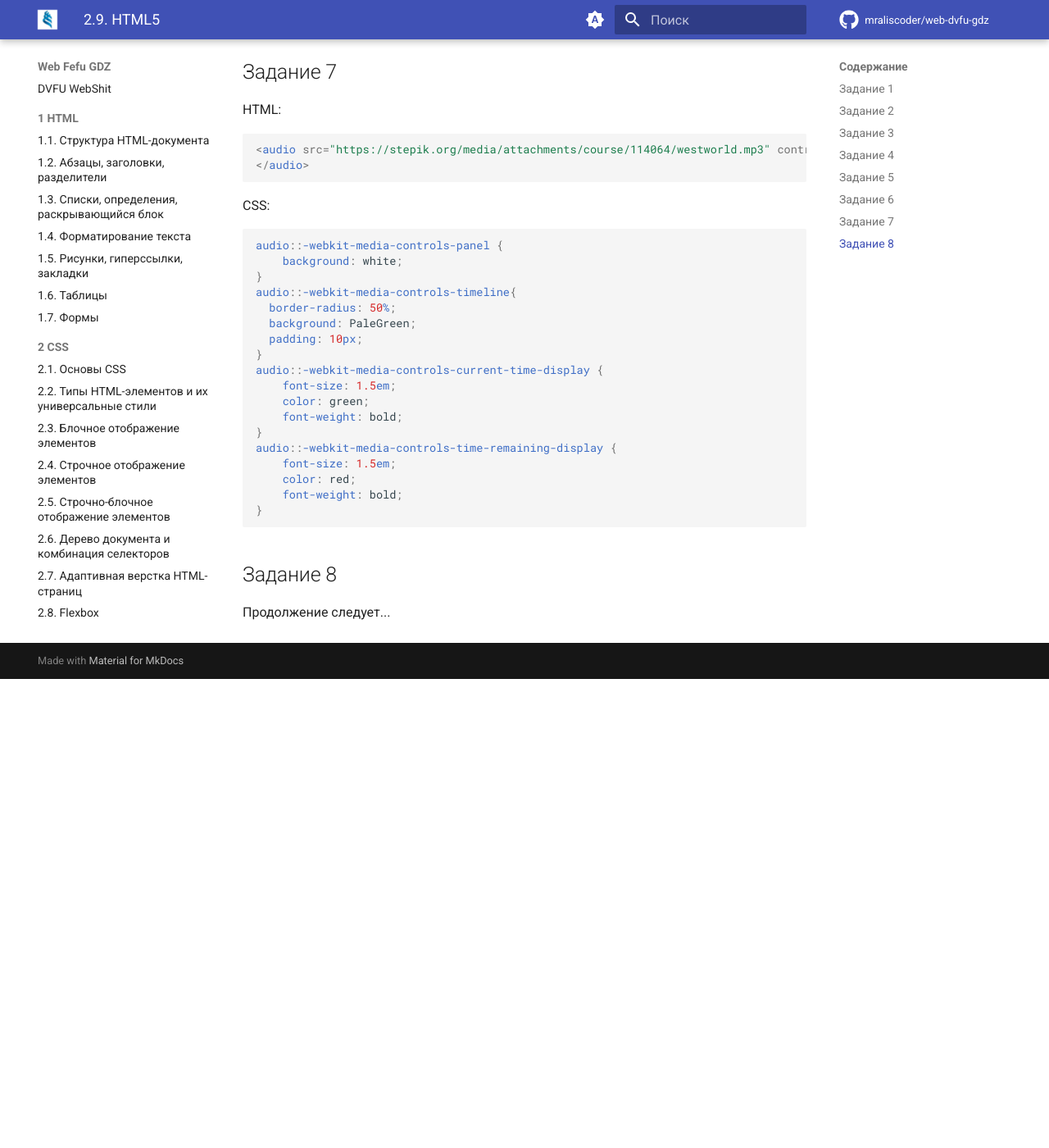
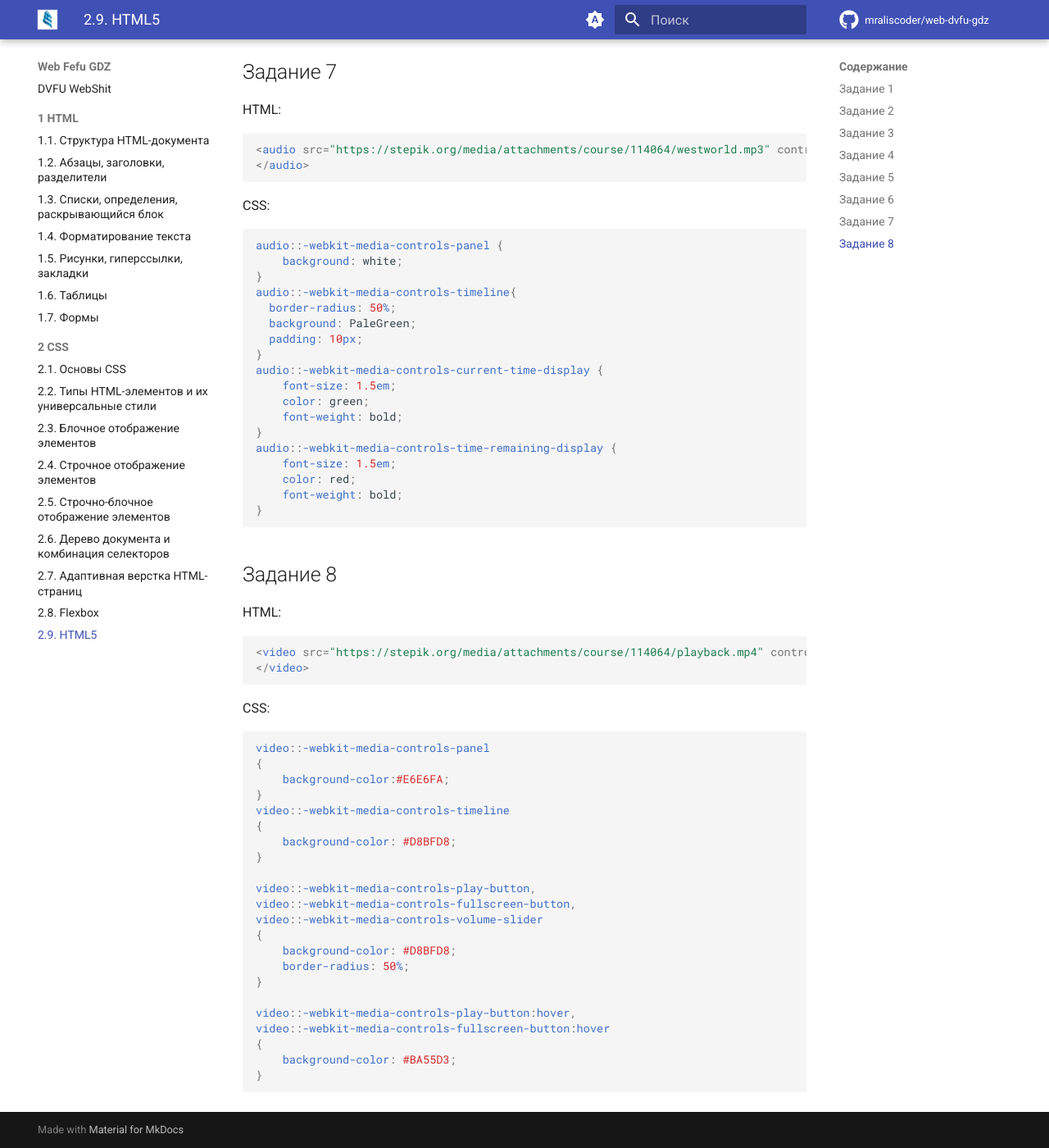
Before and after one commit to mraliscoder/web-dvfu-gdz, an MkDocs documentation site: the page built from docs/2_CSS/2.9.md, in a window 1280 px wide and 1400 px high, scrolled down 6780 px. Shown: the whole window at 82% size. Built offline with MkDocs 1.6.1 and Material for MkDocs 9.7.7, drawn with Linux system fonts in a browser that asks for light colours; comment, search, counter and statistics services are not loaded; before the commit the page ends 7608 px from its top, so only the background shows below that.

Commit message:
final 2.9

````diff
--- a/docs/2_CSS/2.9.md
+++ b/docs/2_CSS/2.9.md
@@ -348,4 +348,33 @@ audio::-webkit-media-controls-time-remaining-display {
 
 ## Задание 8
 
-Продолжение следует...
+HTML:
+```html
+<video src="https://stepik.org/media/attachments/course/114064/playback.mp4" controls width=400px autoplay>
+</video>
+```
+CSS:
+```css
+video::-webkit-media-controls-panel
+{
+    background-color:#E6E6FA;
+}
+video::-webkit-media-controls-timeline
+{
+    background-color: #D8BFD8;
+}
+
+video::-webkit-media-controls-play-button,
+video::-webkit-media-controls-fullscreen-button,
+video::-webkit-media-controls-volume-slider
+{
+    background-color: #D8BFD8;
+    border-radius: 50%;
+}
+
+video::-webkit-media-controls-play-button:hover,
+video::-webkit-media-controls-fullscreen-button:hover
+{
+    background-color: #BA55D3;
+}
+```
````
